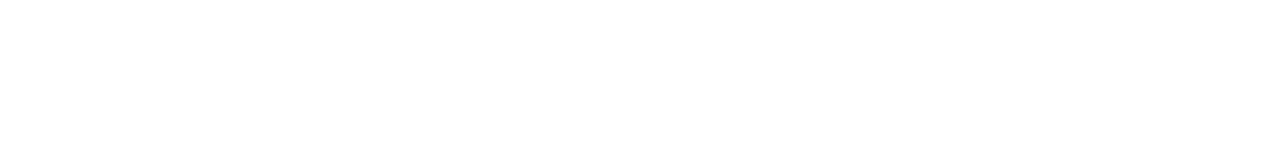
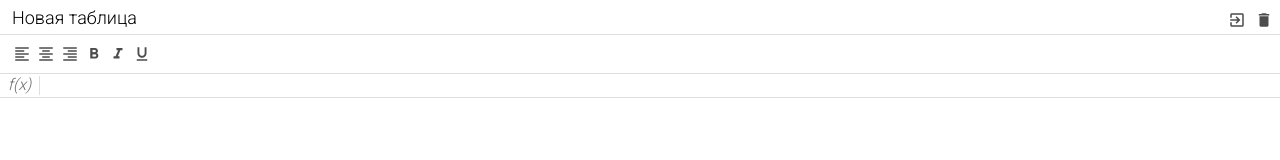
Before and after one commit to sood21-js/excel, a website built with webpack: page src/index.html in a window 1280 px wide. Built offline with nearby package versions, Linux system fonts and the light colour scheme.

Commit message:
css refactoring

```diff
--- a/package.json
+++ b/package.json
@@ -45,6 +45,7 @@
     "webpack-dev-server": "^3.11.0"
   },
   "dependencies": {
-    "@babel/polyfill": "^7.10.1"
+    "@babel/polyfill": "^7.10.1",
+    "normalize.css": "^8.0.1"
   }
 }
--- a/src/index.html
+++ b/src/index.html
@@ -1,12 +1,73 @@
 <!DOCTYPE html>
 <html lang="en">
+
 <head>
     <meta charset="UTF-8">
     <meta name="viewport" content="width=device-width, initial-scale=1.0">
     <link rel="shortcut icon" href="favicon.ico" type="image/x-icon">
+    <link href="https://fonts.googleapis.com/icon?family=Material+Icons" rel="stylesheet">
     <title>Excel app</title>
 </head>
+
 <body>
-    <div id="app" class="container"></div>
+    <div id="app" class="container">
+        <div class="excel">
+            <div class="excel__header">
+                <input type="text" class="input" value="Новая таблица" />
+                <div>
+                    <div class="button">
+                        <span class="material-icons">
+                            exit_to_app
+                        </span>
+                    </div>
+                    <div class="button">
+                        <span class="material-icons">
+                            delete
+                        </span>
+                    </div>
+                </div>
+            </div>
+            <div class="excel__toolbar">
+                <div class="button">
+                    <span class="material-icons">
+                        format_align_left
+                    </span>
+                </div>
+                <div class="button">
+                    <span class="material-icons">
+                        format_align_center
+                    </span>
+                </div>
+                <div class="button">
+                    <span class="material-icons">
+                        format_align_right
+                    </span>
+                </div>
+                <div class="button">
+                    <span class="material-icons">
+                        format_bold
+                    </span>
+                </div>
+                <div class="button">
+                    <span class="material-icons">
+                        format_italic
+                    </span>
+                </div>
+                <div class="button">
+                    <span class="material-icons">
+                        format_underlined
+                    </span>
+                </div>
+            </div>
+            <div class="excel__formula">
+                <div class="info">f(x)</div>
+                <div class="input" contenteditable spellcheck="false"></div>
+            </div>
+            <div class="excel__table">
+
+            </div>
+        </div>
+    </div>
 </body>
+
 </html>
--- /dev/null
+++ b/src/scss/_variables.scss
@@ -0,0 +1,8 @@
+$header-height: 34px;
+$toolbar-height: 40px;
+$formala-height: 24px;
+$cell-info-width: 40px;
+
+
+$green: rgba(10, 85, 14, 0.479);
+$gray: rgba(187, 187, 187, 0.479);
--- /dev/null
+++ b/src/scss/formula.scss
@@ -0,0 +1,29 @@
+@import "variables";
+@import "mixins";
+
+.excel__formula {
+  position: absolute;
+  left: 0;
+  right: 0;
+  top: $header-height + $toolbar-height;
+  height: $formala-height;
+  display: flex;
+  align-items: center;
+  border-bottom: 1px solid $gray;
+
+  & .info {
+    text-align: center;
+    font-style: italic;
+    font-size: 16px;
+    border-right: 1px solid $gray;
+    min-width: $cell-info-width;
+  }
+
+  & .input {
+    padding: 4px;
+    font-size: 12px;
+    outline: none;
+    width: 100%;
+    height: 100%;
+  }
+}
--- /dev/null
+++ b/src/scss/header.scss
@@ -0,0 +1,38 @@
+@import "variables";
+@import "mixins";
+
+
+.excel__header{
+    position: absolute;
+    right: 0;
+    left: 0;
+    top: 0;
+    height: $header-height;
+    padding: 8px 4px 0;
+    display: flex;
+    justify-content: space-between;
+
+    & .input {
+        margin: 0;
+        padding: 2px 7px;
+        color: black;
+        border: 1px solid transparent;
+        border-radius: 2px;
+        height: 20px;
+        font-size: 18px;
+        line-height: 22px;
+        outline: none;
+
+        &:hover{
+            border: 1px solid $gray;
+        }
+
+        &:focus {
+            border: 2px solid $green;
+        }
+    }
+
+    .button{
+        @include button($green);
+    }
+}
--- a/src/scss/index.scss
+++ b/src/scss/index.scss
@@ -0,0 +1,22 @@
+@import url('https://fonts.googleapis.com/css2?family=Roboto:wght@100;300&display=swap');
+@import "~normalize.css";
+
+@import "header";
+@import "formula";
+@import "table";
+@import "toolbar";
+
+* {
+  margin: 0;
+  padding: 0;
+  box-sizing: border-box;
+}
+
+body {
+  font-family: "Roboto", sans-serif;
+  font-size: 12px;
+}
+
+.excel {
+    color: rgb(112, 112, 112)
+}
--- /dev/null
+++ b/src/scss/mixins.scss
@@ -0,0 +1,25 @@
+@import "variables";
+
+@mixin button($color: $green) {
+  height: 24px;
+  min-width: 24px;
+  padding: 3px;
+  text-align: center;
+  position: relative;
+  display: inline-block;
+  color: rgba(0, 0, 0, 0.7);
+
+  & span {
+    font-size: 18px;
+  }
+
+  &:active,
+  &.active {
+      color: $color;
+  }
+
+  &:hover{
+    background: #eee;
+    cursor: pointer;
+  }
+}
--- /dev/null
+++ b/src/scss/table.scss
@@ -0,0 +1,6 @@
+@import "variables";
+@import "mixins";
+
+.excel__table{
+
+}
--- /dev/null
+++ b/src/scss/toolbar.scss
@@ -0,0 +1,18 @@
+@import "variables";
+@import "mixins";
+
+.excel__toolbar {
+  position: absolute;
+  top: $header-height;
+  left: 0;
+  right: 0;
+  height: $toolbar-height;
+  border-top: 1px solid $gray;
+  border-bottom: 1px solid $gray;
+  display: flex;
+  padding: 7px 10px;
+
+  .button {
+    @include button();
+  }
+}
```
Also changed, not shown: 1 other file.
